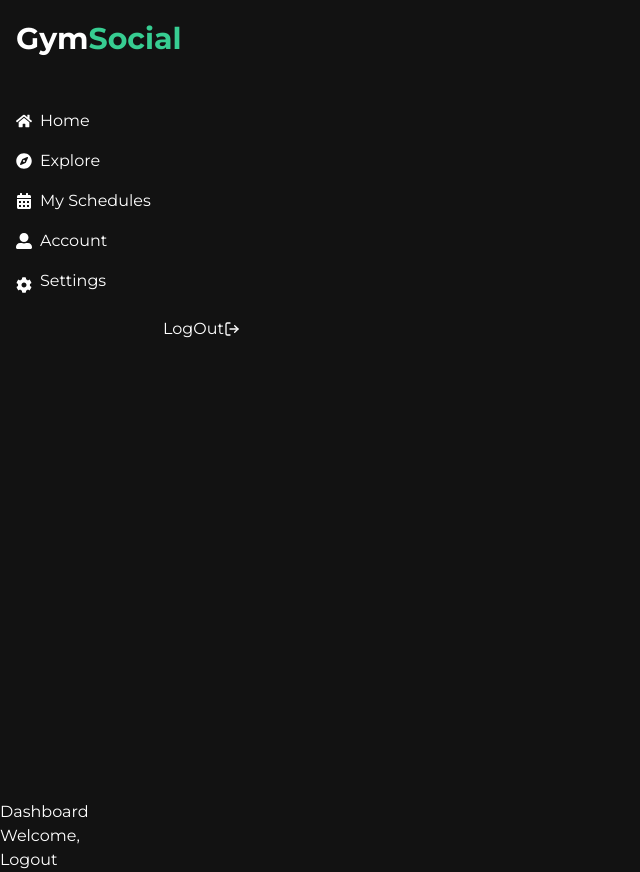
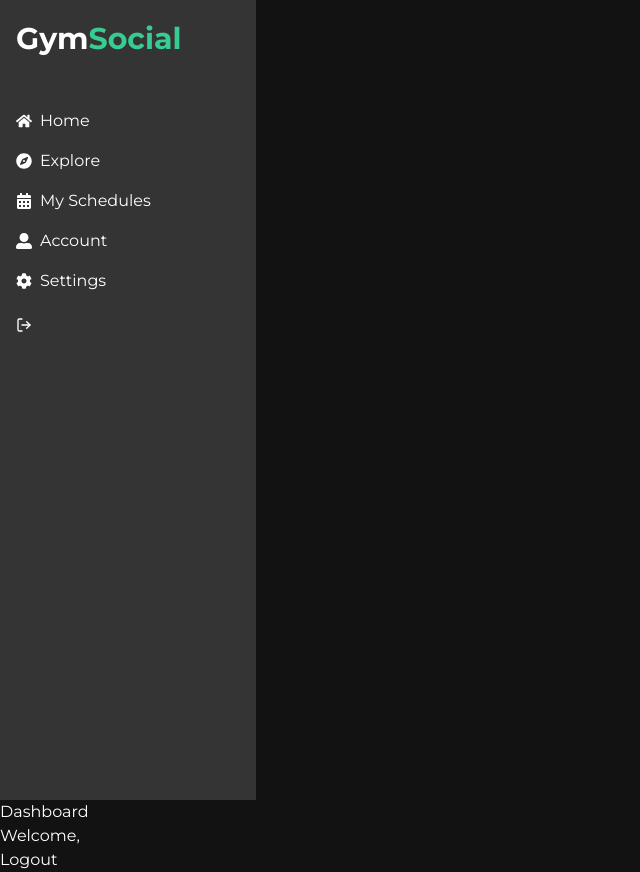
Before and after one commit to ShaneW-18/SweatSquad, a Next.js app in the folder workout_site/client/: page /dashboard in a window 1280 px wide. Shown: the whole page, without its empty margins (0-640 px from the left). Built offline with nearby package versions, Linux system fonts and the light colour scheme.

Commit message:
added login

```diff
--- a/workout_site/client/components/navbar.js
+++ b/workout_site/client/components/navbar.js
@@ -1,34 +1,35 @@
 import React from 'react';
 import { FaHome, FaCompass, FaCalendarAlt, FaUserAlt, FaCog } from 'react-icons/fa';
 import { FiLogOut } from "react-icons/fi";
+import Link from 'next/link';
 
 const Navbar = () => {
   return (
     <div className="flex h-screen">
-      <div className="w-64 bg-gray-800 text-white">
+      <div className="w-64 bg-gray-800 text-white bg-dg-300">
         <div className="p-4">
         <p className="text-[30px] font-bold">Gym<span className='text-primary'>Social</span></p>
         </div>
         <div className="flex flex-col mt-6">
-        <a href="#" className="px-4 py-2  hover:bg-primary flex items-center">
+        <a href="#" className="px-4 py-2  hover:bg-primary flex items-center --bg">
             <FaHome className="mr-2" /> Home
           </a>
-          <a href="#" className="px-4 py-2 hover:bg-primary flex items-center">
+          <a href="#" className="px-4 py-2 hover:bg-primary flex items-center --bg">
           <FaCompass className="mr-2" />  Explore
           </a>
-          <a href="#" className="px-4 py-2 hover:bg-primary flex items-center">
+          <a href="#" className="px-4 py-2 hover:bg-primary flex items-center --bg">
           <FaCalendarAlt className="mr-2" /> My Schedules
           </a>
-          <a href="#" className="px-4 py-2 hover:bg-primary flex items-center">
+          <a href="#" className="px-4 py-2 hover:bg-primary flex items-center --bg">
           <FaUserAlt className="mr-2" />Account
           </a>
-          <a href="#" className="px-4 py-2 hover:bg-primary flex items-end">
+          <a href="#" className="px-4 py-2 hover:bg-primary flex items-center --bg">
           <FaCog className="mr-2" /> Settings
           </a>
         </div>
-        <div className="flex justify-end p-4">
-          <a href="#" className="hover:bg-primary flex items-center">
-            LogOut <FiLogOut />
+        <div className="flex mt-auto p-4 ">
+          <a className="hover:bg-primary flex items-center">
+           <Link href={"/logout"} ><FiLogOut /> </Link>
           </a>
         </div>
       </div>
```
